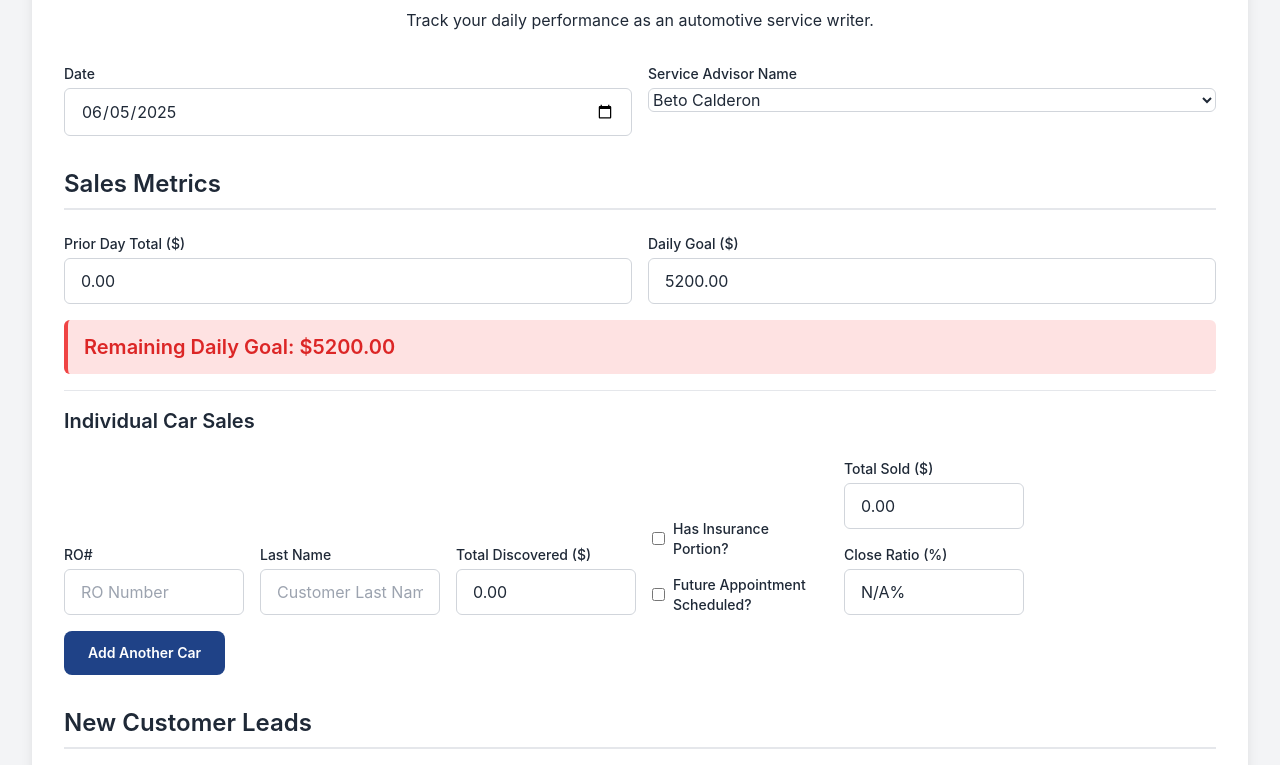
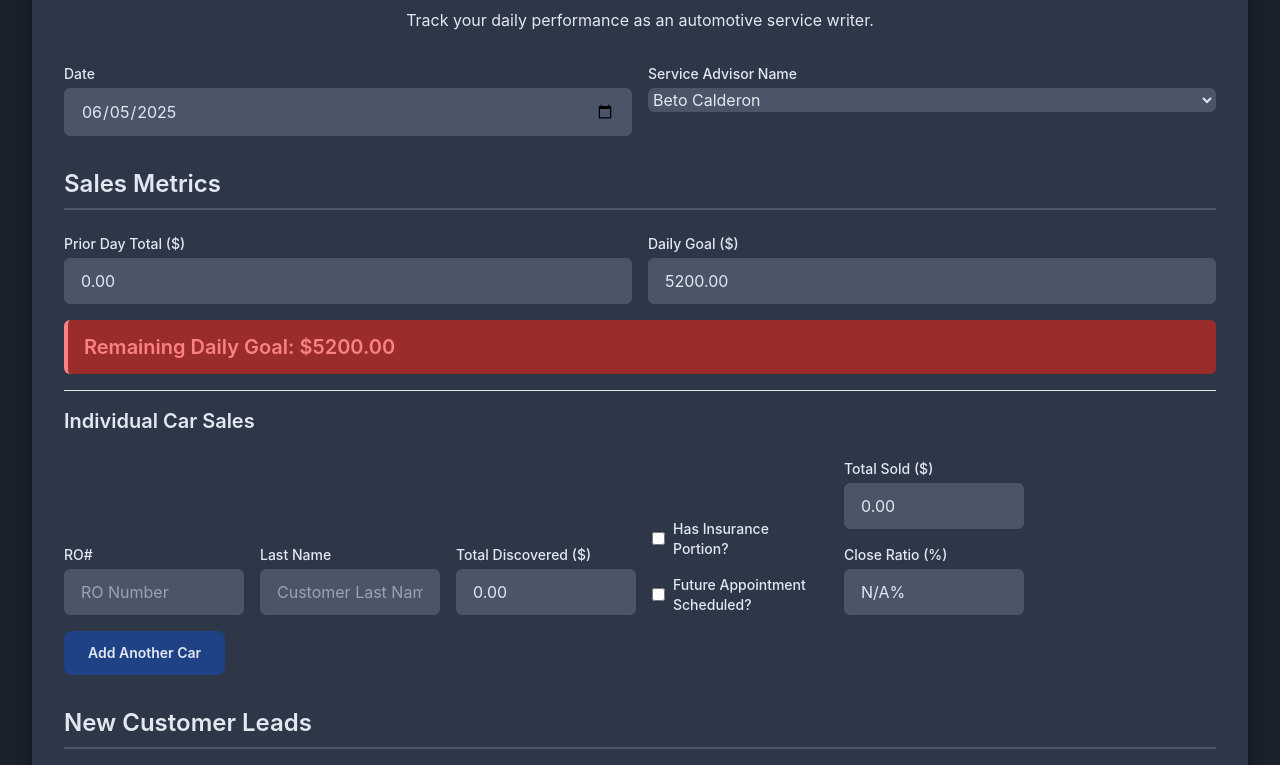
Before and after one commit to Mazdasplus/Daily-sales-form, a plain HTML site: page index.html in a window 1280 px wide. Shown: the part 335-1100 px from the top of the page. Drawn offline with nearby package versions, Linux system fonts and the light colour scheme.

Commit message:
Update index.html

```diff
--- a/index.html
+++ b/index.html
@@ -1647,7 +1647,8 @@
 
         function loadThemePreference() {
             const savedTheme = localStorage.getItem('theme');
-            if (savedTheme === 'dark') {
+            // Default to dark mode if no preference is saved or if it's explicitly dark
+            if (savedTheme === 'dark' || savedTheme === null) {
                 document.body.classList.add('dark-mode');
                 updateDarkModeToggleText(true);
             } else {
```
